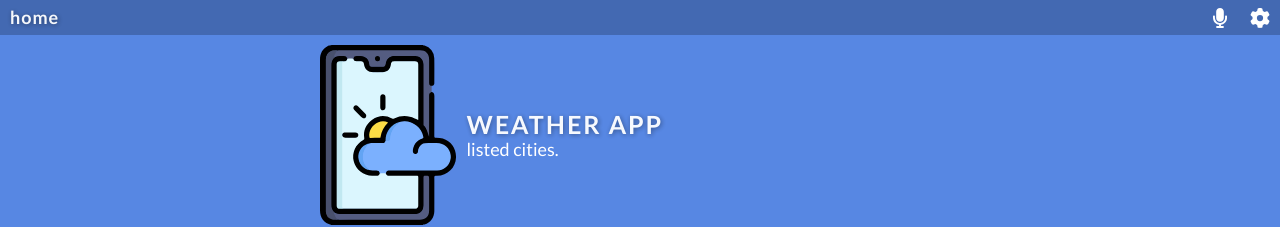
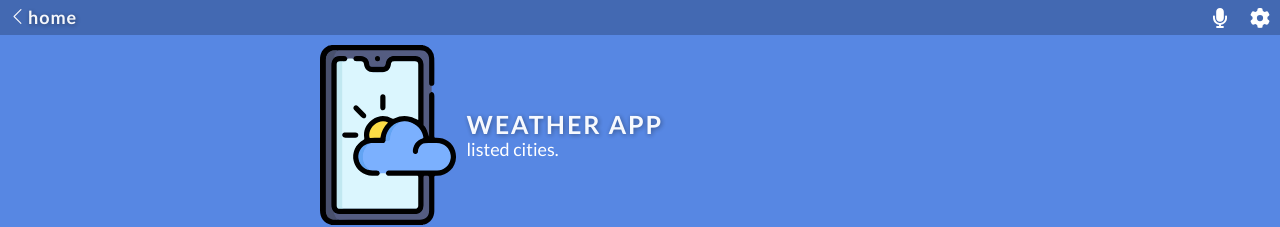
Before and after one commit to Ruthmy/weather-app, a React (Create React App) app: page / in a window 1280 px wide. Shown: the top 227 px of the page. Built offline with nearby package versions, Linux system fonts and the light colour scheme; no server answers; a web font is replaced by a local one.

Commit message:
Added a new arrow image in the Navbar component

```diff
--- a/src/components/Navbar.jsx
+++ b/src/components/Navbar.jsx
@@ -2,6 +2,7 @@ import React from 'react';
 import { NavLink } from 'react-router-dom';
 import Microphone from '../assets/img/microphone.svg';
 import Settings from '../assets/img/gear.svg';
+import Back from '../assets/img/arrow.svg';
 
 import '../styles/Navbar.css';
 
@@ -9,7 +10,14 @@ const Navbar = () => (
   <>
     <nav className="d-flex-row">
       <div>
-        <NavLink to="/">home</NavLink>
+        <NavLink to="/">
+          <img
+            className="nav__back"
+            src={Back}
+            alt="Back"
+          />
+          home
+        </NavLink>
       </div>
       <div className="nav__panel d-flex-row">
         <button type="button" className="btn">
--- a/src/styles/Navbar.css
+++ b/src/styles/Navbar.css
@@ -8,6 +8,12 @@ nav {
   top: 0;
   width: 100%;
   padding: 0 1rem;
+}
+
+img.nav__back {
+  height: 1.5rem;
+  object-fit: contain;
+  padding-right: 0.3rem;
 }
 
 .nav__panel {
```
Also changed, not shown: src/assets/img/arrow.svg (added).
